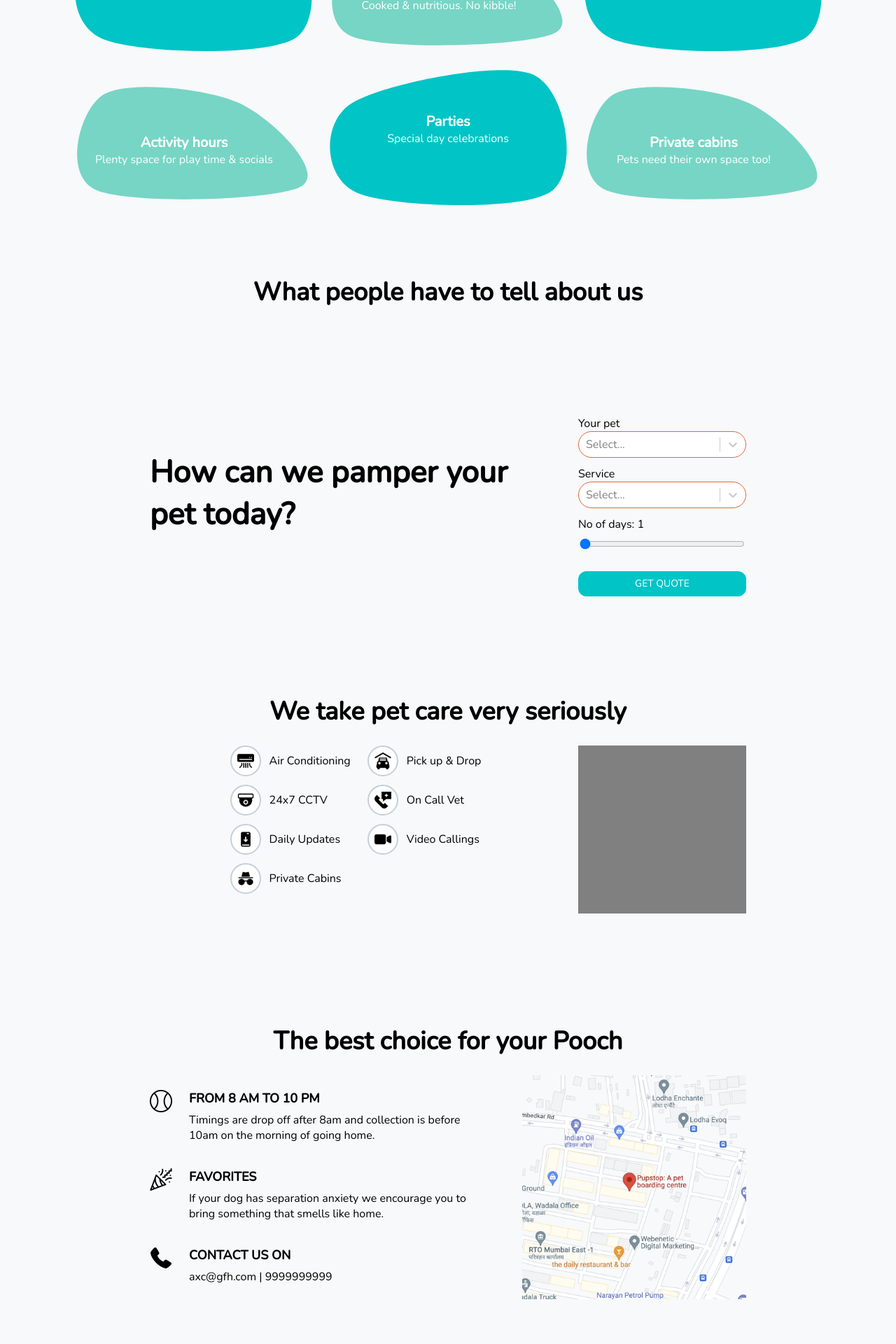
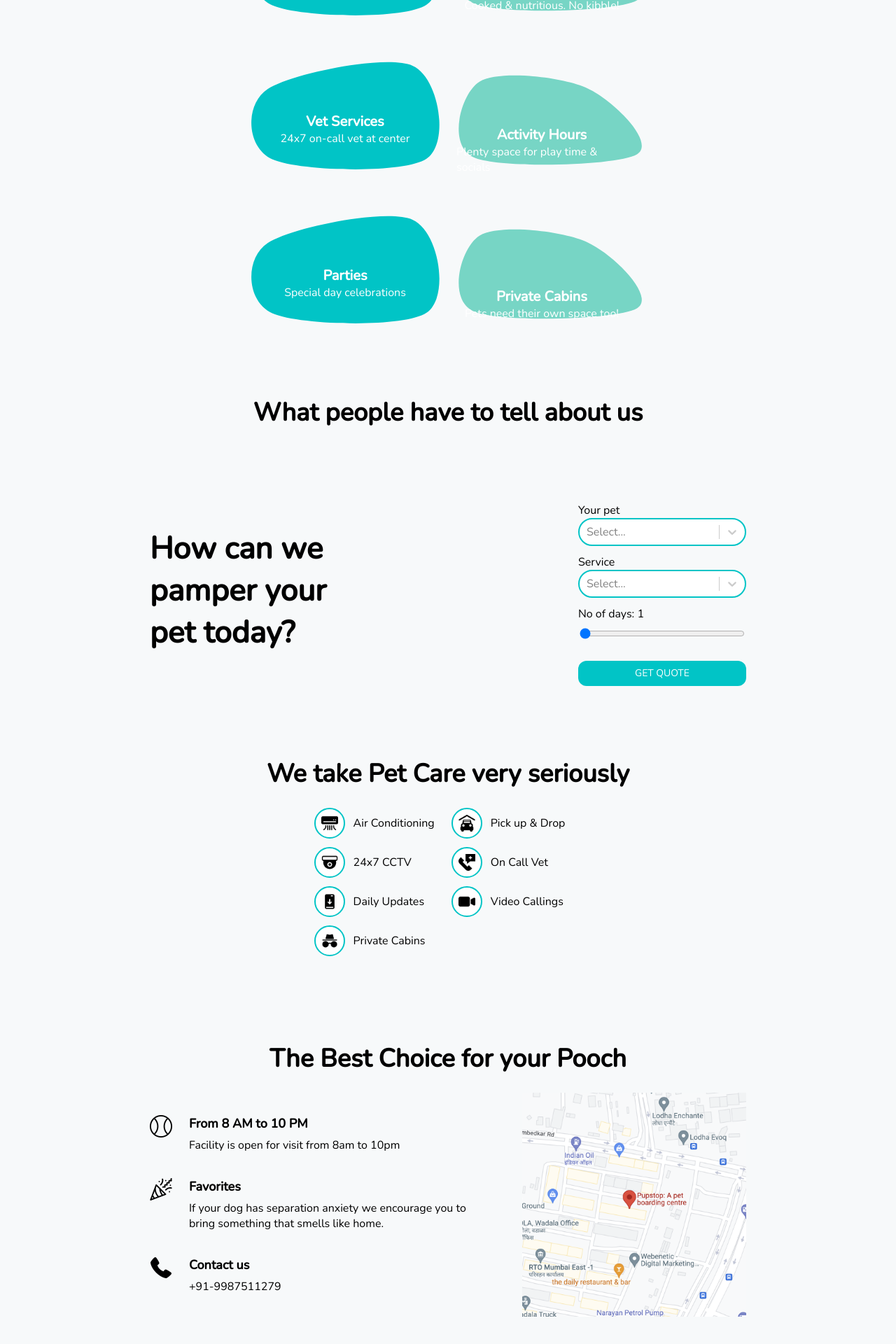
Before and after one commit to NishanthShankar/pupstop, a Next.js app: page / in a window 1280 px wide. Shown: the part 846-2766 px from the top of the page at 70% size. Built offline with nearby package versions, Linux system fonts and the light colour scheme.

Commit message:
Minor changes

```diff
--- a/data/data.js
+++ b/data/data.js
@@ -13,19 +13,19 @@ export const benefits = [
     description: 'Safe day & overnight boarding'
   },
   {
-    title: 'Healthy meals',
+    title: 'Healthy Meals',
     icon: featureBlob2,
     type: 'shell',
     description: 'Cooked & nutritious. No kibble!'
   },
   {
-    title: 'Vet services',
+    title: 'Vet Services',
     type: 'egg',
     icon: featureBlob1,
     description: '24x7 on-call vet at center'
   },
   {
-    title: 'Activity hours',
+    title: 'Activity Hours',
     icon: featureBlob2,
     type: 'shell',
     description: 'Plenty space for play time & socials'
@@ -37,7 +37,7 @@ export const benefits = [
     description: 'Special day celebrations'
   },
   {
-    title: 'Private cabins',
+    title: 'Private Cabins',
     icon: featureBlob2,
     type: 'shell',
     description: 'Pets need their own space too!'
@@ -86,7 +86,7 @@ export const selectStyles = {
   control: provided => ({
     ...provided,
     // none of react-select's styles are passed to <Control />
-    border: '1px solid #ec6336',
+    border: '2px solid #01C4C6',
     borderRadius: 999
   })
 }
--- a/data/faq_data.js
+++ b/data/faq_data.js
@@ -3,61 +3,37 @@ export default {
   rows: [
     {
       title: 'How much should I pay to board my dog?',
-      content: `Lorem ipsum dolor sit amet, consectetur adipiscing elit. In sed tempor sem. Aenean vel turpis feugiat,
-            ultricies metus at, consequat velit. Curabitur est nibh, varius in tellus nec, mattis pulvinar metus.
-            In maximus cursus lorem, nec laoreet velit eleifend vel. Ut aliquet mauris tortor, sed egestas libero interdum vitae.
-            Fusce sed commodo purus, at tempus turpis.`
+      content: `If you are looking for home boarding, typically Rs 500-800 per day is the range. Professional Pet Boarding companies like Pupstop, offer services like fully air conditioned facilities, 24*7 supervision, thrice a day meals, walks,  daily updates, pick up and drop, vet on call options at rates starting at Rs. 850 per day`
     },
     {
       title: 'Where can I leave my dog when I go on vacation?',
       content:
-        'Nunc maximus, magna at ultricies elementum, risus turpis vulputate quam, vitae convallis ex tortor sed dolor.'
+        'Professional Pet Boarding companies are a good option since they manage your pets stay including meals, walks, hygiene, etc. Pupstop offers additional services such as AC centers, 24*7 caretakers, pickup drop services, etc '
     },
     {
       title: 'How long can I board my dog?',
-      content: `Curabitur laoreet, mauris vel blandit fringilla, leo elit rhoncus nunc, ac sagittis leo elit vel lorem.
-          Fusce tempor lacus ut libero posuere viverra. Nunc velit dolor, tincidunt at varius vel, laoreet vel quam.
-          Sed dolor urna, lobortis in arcu auctor, tincidunt mattis ante. Vivamus venenatis ultricies nibh in volutpat.
-          Cras eu metus quis leo vestibulum feugiat nec sagittis lacus.Mauris vulputate arcu sed massa euismod dignissim.`
+      content: `There is no upper limit to the stay duration. We accepts boarding requirements ranging from 1 day upto months at a go.`
     },
     {
       title: 'Why pet owners prefer booking pupstop in Mumbai ?',
-      content: `Curabitur laoreet, mauris vel blandit fringilla, leo elit rhoncus nunc, ac sagittis leo elit vel lorem.
-          Fusce tempor lacus ut libero posuere viverra. Nunc velit dolor, tincidunt at varius vel, laoreet vel quam.
-          Sed dolor urna, lobortis in arcu auctor, tincidunt mattis ante. Vivamus venenatis ultricies nibh in volutpat.
-          Cras eu metus quis leo vestibulum feugiat nec sagittis lacus.Mauris vulputate arcu sed massa euismod dignissim.`
+      content: `Providing professional pet boarding services for over 6 years, Pupstop excels in taking the best care and providing the most comfortable stay for your pet at the most budget friendly rates.`
     },
     {
       title: 'At what age is it appropriate to board your puppy?',
-      content: `Curabitur laoreet, mauris vel blandit fringilla, leo elit rhoncus nunc, ac sagittis leo elit vel lorem.
-          Fusce tempor lacus ut libero posuere viverra. Nunc velit dolor, tincidunt at varius vel, laoreet vel quam.
-          Sed dolor urna, lobortis in arcu auctor, tincidunt mattis ante. Vivamus venenatis ultricies nibh in volutpat.
-          Cras eu metus quis leo vestibulum feugiat nec sagittis lacus.Mauris vulputate arcu sed massa euismod dignissim.`
+      content: `Once the complete vaccination cycle is done, it is safe to board your puppy outside. Typically a 4 month puppy is ready to stay at a boarding facility. `
     },
     {
       title: 'Where can I leave my dog on vacation in Mumbai?',
-      content: `Curabitur laoreet, mauris vel blandit fringilla, leo elit rhoncus nunc, ac sagittis leo elit vel lorem.
-          Fusce tempor lacus ut libero posuere viverra. Nunc velit dolor, tincidunt at varius vel, laoreet vel quam.
-          Sed dolor urna, lobortis in arcu auctor, tincidunt mattis ante. Vivamus venenatis ultricies nibh in volutpat.
-          Cras eu metus quis leo vestibulum feugiat nec sagittis lacus.Mauris vulputate arcu sed massa euismod dignissim.`
-    },
-    {
-      title: 'How much does daily dog care cost?',
-      content: `Curabitur laoreet, mauris vel blandit fringilla, leo elit rhoncus nunc, ac sagittis leo elit vel lorem.
-          Fusce tempor lacus ut libero posuere viverra. Nunc velit dolor, tincidunt at varius vel, laoreet vel quam.
-          Sed dolor urna, lobortis in arcu auctor, tincidunt mattis ante. Vivamus venenatis ultricies nibh in volutpat.
-          Cras eu metus quis leo vestibulum feugiat nec sagittis lacus.Mauris vulputate arcu sed massa euismod dignissim.`
+      content: `For a few hours, it may range from 500 to 800. Overnight boarding ranges from 700 to 1400`
     },
     {
       title: 'Where can I leave my dog when I go on vacation?',
-      content: `Curabitur laoreet, mauris vel blandit fringilla, leo elit rhoncus nunc, ac sagittis leo elit vel lorem.
-          Fusce tempor lacus ut libero posuere viverra. Nunc velit dolor, tincidunt at varius vel, laoreet vel quam.
-          Sed dolor urna, lobortis in arcu auctor, tincidunt mattis ante. Vivamus venenatis ultricies nibh in volutpat.
-          Cras eu metus quis leo vestibulum feugiat nec sagittis lacus.Mauris vulputate arcu sed massa euismod dignissim.`
+      content: `In Mumbai, there are multiple pet boarding centres offering different service levels. Pupstop also offers pickup and drop services and is recommended by over 2500+ satisfied customers all over Mumbai`
     },
     {
       title: 'How much do pet sitters charge in India?',
-      content: '<p>current version is 1.2.1</p>'
+      content:
+        'Depending on the region, typically home boarding ranges between Rs500-800/ day.  Professional Pet Care companies like Pupstop, offer services like fully air conditioned facilities, 24*7 supervision, thrice a day meals, walks,  daily updates, pick up and drop, vet on call options at rates starting at Rs. 850 per day'
     }
   ]
 }
--- a/pages/index.js
+++ b/pages/index.js
@@ -58,7 +58,7 @@ const BlobFeature = props => {
     <article
       style={{
         position: 'relative',
-        width: 340,
+        width: 270,
         height: 220,
         marginLeft: 12,
         marginRight: 12
@@ -91,7 +91,7 @@ const SmallFeatureItem = props => (
         overflow: 'hidden',
         borderRadius: 999,
         backgroundColor: 'white',
-        border: '2px solid #c5cfd8'
+        border: '2px solid #01C4C6'
       }}
     >
       <img src={props.icon?.src} style={{ width: 24, height: 24 }} />
@@ -123,9 +123,9 @@ export default function Home () {
         <section
           id='services'
           className={`flexBox flex ${styles.section}`}
-          style={{ maxWidth: 1300 }}
+          style={{ maxWidth: '70vw' }}
         >
-          <h2 className={styles.title}>One Stop for your pet needs</h2>
+          <h2 className={styles.title}>One stop for all your Pet needs</h2>
           <article
             className='row'
             style={{
@@ -151,22 +151,19 @@ export default function Home () {
           </span>
         </section>
         <section id='book' className={`flexBox ${styles.section}`}>
-          <article
-            className='row'
-            style={{ flexWrap: 'wrap', justifyContent: 'center' }}
-          >
-            <article
-              style={{ flex: 1, justifyContent: 'space-around', minWidth: 276 }}
-            >
-              <h2 style={{ marginBottom: 54, fontSize: 44, marginRight: 44 }}>
-                How can we pamper your pet today?
+          <article className='row' style={{}}>
+            <article style={{ flex: 1 }}>
+              <h2 style={{ fontSize: 44 }}>
+                How can we <br />
+                pamper your <br />
+                pet today?
               </h2>
             </article>
             <LeadForm />
           </article>
         </section>
         <section id='facilities' className={`flexBox ${styles.section}`}>
-          <h2 className={styles.title}>We take pet care very seriously</h2>
+          <h2 className={styles.title}>We take Pet Care very seriously</h2>
           <article
             className='row'
             style={{ flexWrap: 'wrap', justifyContent: 'center' }}
@@ -184,13 +181,13 @@ export default function Home () {
                 <SmallFeatureItem label='Video Callings' icon={videoIcon} />
               </article>
             </article>
-            <article
+            {/* <article
               style={{ height: 240, width: 240, backgroundColor: 'gray' }}
-            />
+            /> */}
           </article>
         </section>
         <section id='locate-us' className={`flexBox ${styles.section}`}>
-          <h2 className={styles.title}>The best choice for your Pooch</h2>
+          <h2 className={styles.title}>The Best Choice for your Pooch</h2>
           <article
             className='row'
             style={{ alignItems: 'center', flexWrap: 'wrap' }}
@@ -205,18 +202,18 @@ export default function Home () {
             >
               <InfoItem
                 icon={ballIcon}
-                heading='FROM 8 AM TO 10 PM'
-                description='Timings are drop off after 8am and collection is before 10am on the morning of going home.'
+                heading='From 8 AM to 10 PM'
+                description='Facility is open for visit from 8am to 10pm'
               />
               <InfoItem
                 icon={partyIcon}
-                heading='FAVORITES'
+                heading='Favorites'
                 description='If your dog has separation anxiety we encourage you to bring something that smells like home.'
               />
               <InfoItem
                 icon={callIcon}
-                heading='CONTACT US ON'
-                description='axc@gfh.com | 9999999999'
+                heading='Contact us'
+                description='+91-9987511279'
               />
             </article>
             <img
@@ -232,7 +229,7 @@ export default function Home () {
 
       <footer className={styles.footer}>
         <article>
-          <span>Follow #Pupstop : a pet boarding centre</span>
+          <span>Follow #Pupstop : A Pet Boarding Centre</span>
           <article className='row'>
             <img
               onClick={() => {
@@ -264,7 +261,7 @@ export default function Home () {
         </article>
 
         <article>
-          <span>Address</span>
+          <span style={{ fontWeight: 'bold' }}>Address</span>
           <span>Wadala truck terminal Gala no 14</span>
           <span>Plot C1, shram shakti society</span>
           <span>Mumbai 400037</span>
--- a/styles/Home.module.css
+++ b/styles/Home.module.css
@@ -91,6 +91,7 @@
   align-self: center;
   max-width: 980px;
   padding: 4rem;
+  padding-bottom: 1rem;
 
 }
 
```
